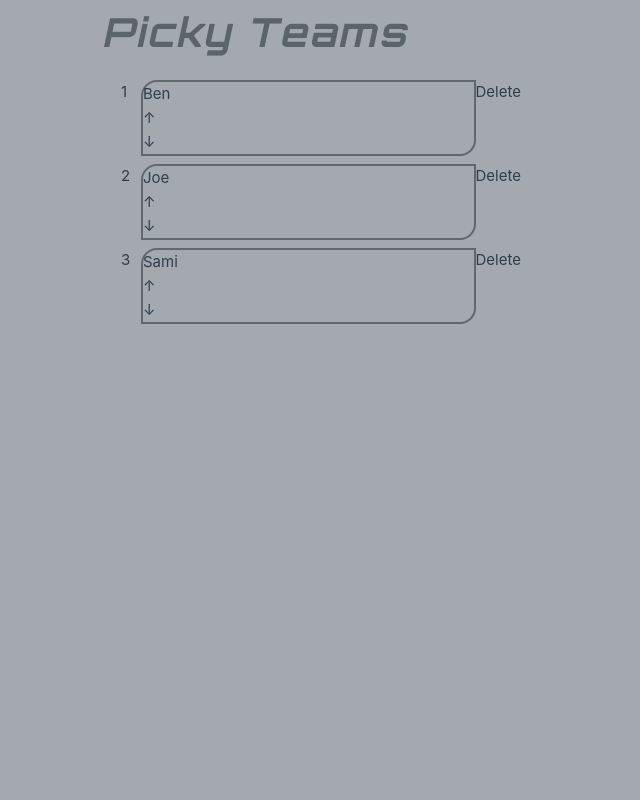
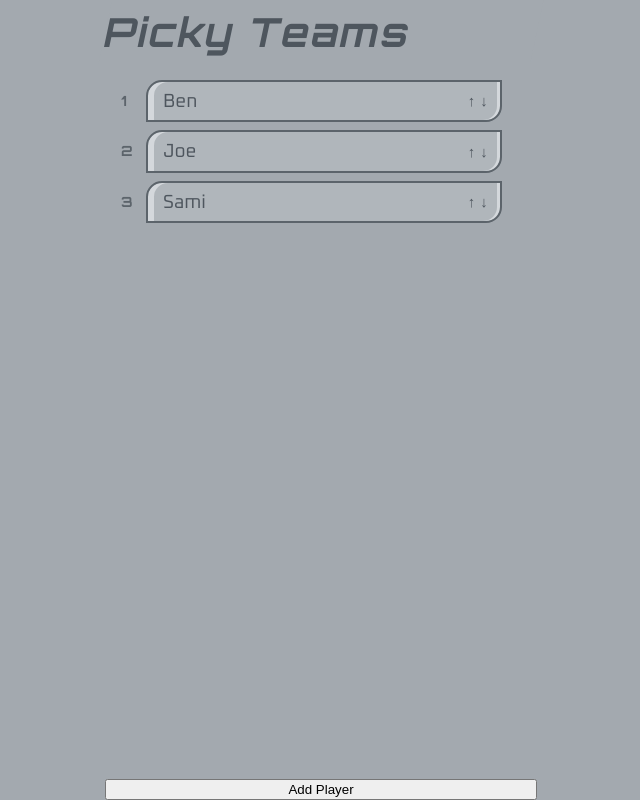
Before and after one commit to StrangerStrings/picky-teams, a Vue app: page / in a window 1280 px wide. Shown: the whole page, without its empty margins (103-743 px from the left). Built offline with nearby package versions, Linux system fonts and the light colour scheme.

Commit message:
styled player card and basic add player form

```diff
--- a/src/App.vue
+++ b/src/App.vue
@@ -1,5 +1,7 @@
 <script setup lang="ts">
 import PlayerCard from './components/PlayerCard.vue'
+import ColouringBlocks from './components/ColouringBlocks.vue'
+import AddPlayer from './components/AddPlayer.vue'
 import { ref } from 'vue'
 
 type Player = {
@@ -11,6 +13,16 @@ const players = ref<Player[]>([
   { name: 'Joe'},
   { name: 'Sami'}
 ])
+
+const showAddPlayer = ref(false);
+
+function openAddPlayer() {
+  showAddPlayer.value = true
+}
+
+function closeAddPlayer() {
+  showAddPlayer.value = false
+}
 
 function moveUp(index: number) {
   if (index <= 0) return
@@ -39,13 +51,32 @@ function moveDown(index: number) {
 function removePlayer(index: number) {
   players.value.splice(index, 1)
 }
+
+
+function addPlayer(name: string) {
+  const normalized = name.trim().toLowerCase()
+
+  // duplicate check (case-insensitive)
+  const exists = players.value.some(
+    p => p.name.trim().toLowerCase() === normalized
+  )
+
+  if (exists) {
+    console.warn('Player already exists')
+    return
+  }
+
+  players.value.push({
+    name: name.trim()
+  })
+
+  closeAddPlayer();
+}
 </script>
 
 <template>
-    <div class="layout">
-      <header class="title">
-      Picky Teams
-    </header>
+  <div class="layout">
+    <header class="title">Picky Teams</header>
 
     <div class="content">
       <div class="player-list">
@@ -56,10 +87,20 @@ function removePlayer(index: number) {
           :position="idx + 1"
           @move-up="moveUp(idx)"
           @move-down="moveDown(idx)"
-          @delete="removePlayer"
+          @delete="removePlayer(idx)"
         />
       </div>
     </div>
+    <button
+      v-if="!showAddPlayer"
+      @click="openAddPlayer"
+    >Add Player</button>
+    <AddPlayer
+      v-if="showAddPlayer"
+      @add="addPlayer"
+      @cancel="closeAddPlayer"
+    ></AddPlayer>
+    <!-- <ColouringBlocks></ColouringBlocks> -->
   </div>
 </template>
 
@@ -78,7 +119,7 @@ function removePlayer(index: number) {
   background: #A3A9AF;
   font-family: 'Orbitron', sans-serif;
   font-size: 40px;
-  color: #5C646B;
+  color: #4E565E;
   font-weight: 700;
   letter-spacing: 0.05em;
   transform: skewX(-12deg);
--- /dev/null
+++ b/src/components/AddPlayer.vue
@@ -0,0 +1,54 @@
+<script setup lang="ts">
+import { ref } from 'vue'
+
+const name = ref('')
+
+const emit = defineEmits<{
+  (e: 'add', name: string): void
+  (e: 'cancel'): void
+}>()
+
+function handleAdd() {
+  const trimmed = name.value.trim()
+  if (!trimmed) return
+  emit('add', trimmed)
+  name.value = ''
+}
+</script>
+
+<template>
+  <div class="add-player">
+    <input
+      v-model="name"
+      type="text"
+      placeholder="Player name"
+      @keyup.enter="handleAdd"
+    />
+
+    <div class="actions">
+      <button @click="emit('cancel')">Cancel</button>
+      <button @click="handleAdd">Add</button>
+    </div>
+  </div>
+</template>
+
+<style scoped>
+.add-player {
+  display: flex;
+  flex-direction: column;
+  gap: 8px;
+  padding: 12px;
+}
+
+input {
+  padding: 8px;
+  border: 2px solid #5F676F;
+  border-radius: 8px;
+  outline: none;
+}
+
+.actions {
+  display: flex;
+  justify-content: space-between;
+}
+</style>
--- a/src/components/PlayerCard.vue
+++ b/src/components/PlayerCard.vue
@@ -14,10 +14,10 @@ const emit = defineEmits(['move-up', 'move-down', 'delete'])
     <div class="position">{{ position }}</div>
     <div class="card">
       <div class="name">{{ name }}</div>
-      <div @click="emit('move-up')">↑</div>
-      <div @click="emit('move-down')">↓</div>
+      <div class="arrow" @click="emit('move-up')">↑</div>
+      <div class="arrow" @click="emit('move-down')">↓</div>
     </div>
-    <div class="delete" @click="emit('delete')">Delete</div>
+    <div class="delete" @click="emit('delete')">x</div>
   </div>
 </template>
 
@@ -27,25 +27,65 @@ const emit = defineEmits(['move-up', 'move-down', 'delete'])
 .player {
   display: flex;
   flex-direction: row;
+  gap: 5px;
+  align-items: center;
+  color: #4E565E;;
+  font-family: 'Oxanium', sans-serif;
+
 }
 
 .position {
   width: 20px;
+  color: #5C646B;
+  font-family: 'Orbitron', sans-serif;
+  font-size: 14px;
+  font-weight: bold;
 }
 
 .card {
   flex:1;
-    border: 2px solid #5F676F;
-  border-radius: 16px 0 16px 0; /* TL TR BR BL */
+  display: flex;
+  gap: 1px;
+  align-items: center;
+  padding: 5px 10px 3px 15px;
+  background: #B0B6BB;
+  border: 2px solid #5C646B;
+  border-radius: 16px 0 16px 0;
+  box-shadow:
+    inset 6px 0 0 #d4d8dc,   /* left */
+    inset -3px 0 0 #d4d8dc;  /* right */
 
 }
 
 .name {
+  flex: 1;
+  font-size: 19px;
+}
 
+.arrow {
+  cursor: pointer;
+  font-weight: bold;
+  padding: 0 2px;
 }
 
 .delete {
+  padding: 1px 3px;
+  cursor: pointer;
+  font-weight: bold;
+  visibility: hidden;
+}
 
+.player:hover .delete {
+  visibility: visible;
+}
+
+.fonts {
+  font-family: 'Orbitron', sans-serif;
+  font-family: 'Rajdhani', sans-serif;
+  font-family: 'Audiowide', sans-serif;
+  font-family: 'Russo One', sans-serif;
+  font-family: 'Bebas Neue', sans-serif;
+  font-family: 'Exo 2', sans-serif;
 }
 
 </style>
```
